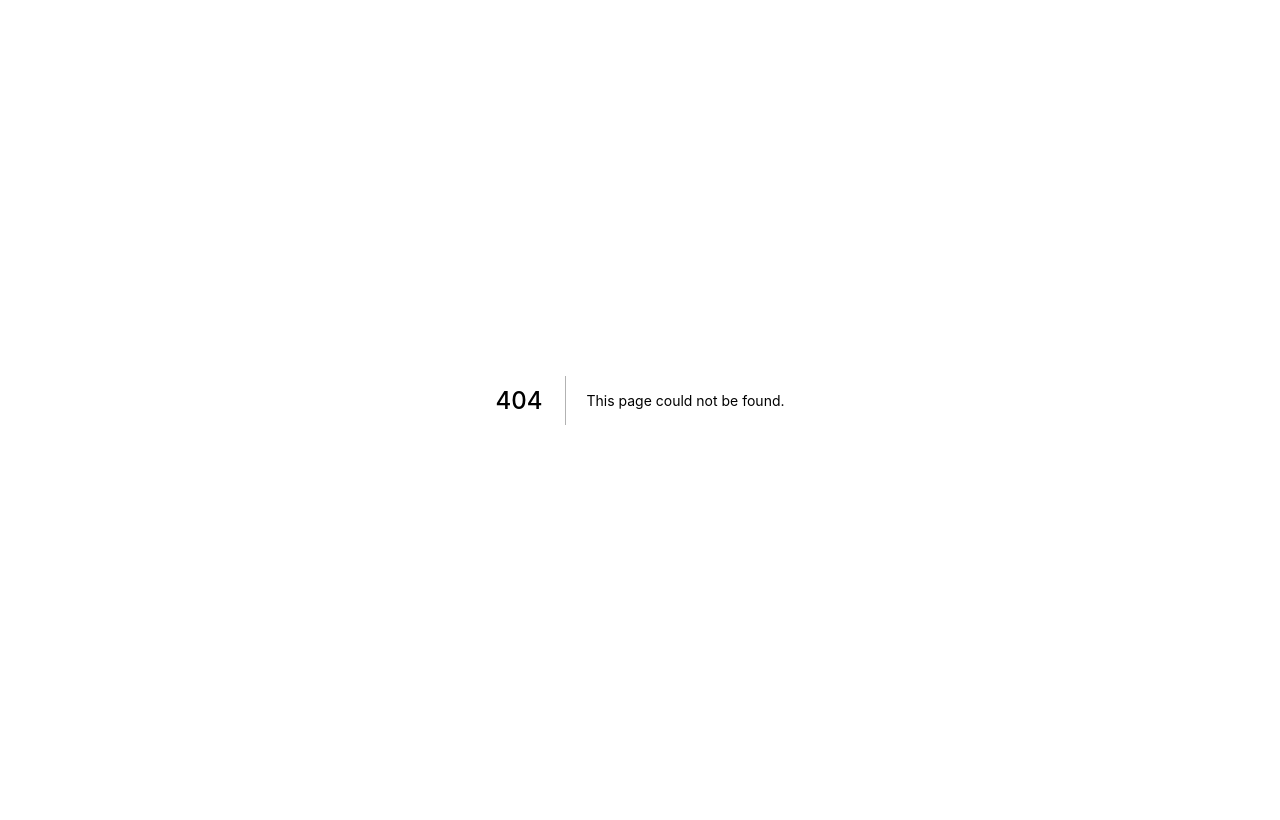
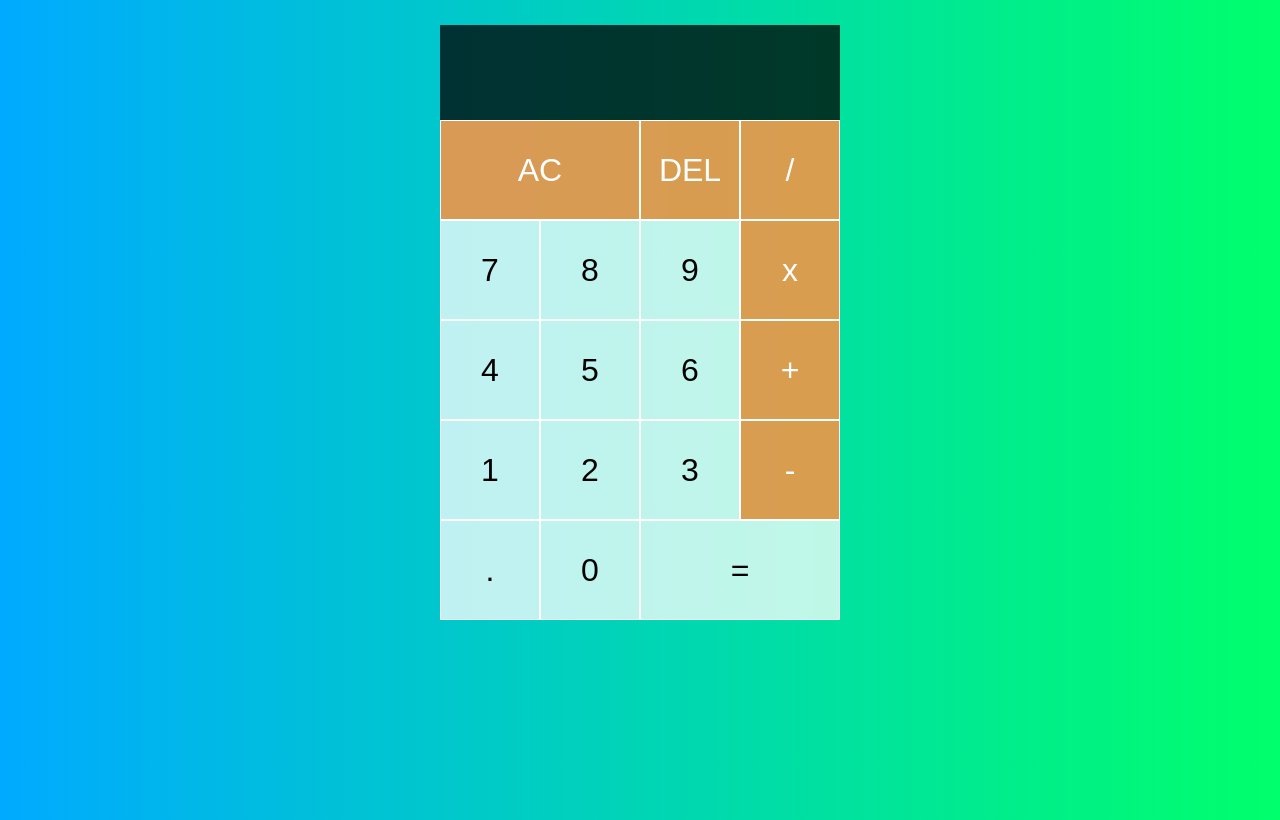
Before and after one commit to tryp031/calculator-nextjs, a Next.js app: page /calculator in a window 1280 px wide. Before the commit this address had no page. Built offline with nearby package versions, Linux system fonts and the light colour scheme.

Commit message:
First commit

```diff
--- /dev/null
+++ b/components/Button.js
@@ -0,0 +1,23 @@
+import React from "react";
+
+const isOperator = (val) => {
+  return !isNaN(val) || val === "." || val === "=";
+};
+
+const isSpanTwo = (val) => {
+  return val === "AC" || val === "=";
+};
+const Button = (props) => {
+  return (
+    <button
+      key={props.children}
+      className={`${isOperator(props.children) ? null : "operator"}
+          ${isSpanTwo(props.children) ? "span-two" : null}`}
+      onClick={props.handleClick}
+    >
+      {props.children}
+    </button>
+  );
+};
+
+export default Button;
--- /dev/null
+++ b/components/Output.js
@@ -0,0 +1,12 @@
+import React, { useState } from "react";
+
+const Output = (props) => {
+  return (
+    <div className="output">
+      <div className="previous-operand">{props.previousDisplay}</div>
+      <div className="current-operand">{props.currentOperand}</div>
+    </div>
+  );
+};
+
+export default Output;
--- a/pages/_app.js
+++ b/pages/_app.js
@@ -1,7 +1,7 @@
-import '../styles/globals.css'
+import "../styles/calculator.css";
 
 function MyApp({ Component, pageProps }) {
-  return <Component {...pageProps} />
+  return <Component {...pageProps} />;
 }
 
-export default MyApp
+export default MyApp;
--- /dev/null
+++ b/pages/calculator/index.js
@@ -0,0 +1,139 @@
+import React, { useState } from "react";
+import Output from "../../components/Output";
+import Button from "../../components/Button";
+
+export default function Calculator() {
+  const [previousDisplay, setPreviousDisplay] = useState("");
+  const [previousOperand, setPreviousOperand] = useState("");
+  const [currentOperand, setCurrentOperand] = useState("");
+  const [operation, setOperation] = useState();
+  const keyboard = [
+    "AC",
+    "DEL",
+    "/",
+    "7",
+    "8",
+    "9",
+    "x",
+    "4",
+    "5",
+    "6",
+    "+",
+    "1",
+    "2",
+    "3",
+    "-",
+    ".",
+    "0",
+    "=",
+  ];
+  const buttons = [];
+
+  const isOperator = (val) => {
+    return !isNaN(val) || val === "." || val === "=";
+  };
+
+  // Handles
+  const handleClear = () => {
+    setCurrentOperand("");
+    setPreviousOperand("");
+    setPreviousDisplay("");
+    setOperation(undefined);
+  };
+
+  const handleDelete = () => {
+    setCurrentOperand(currentOperand.toString().slice(0, -1));
+  };
+
+  const handleAppendNumber = (number) => {
+    if (
+      (number === "." && currentOperand.includes(".")) ||
+      number === "=" ||
+      number === "AC" ||
+      number === "DEL"
+    )
+      return;
+    setCurrentOperand(currentOperand.toString() + number.toString());
+  };
+
+  const handleChooseOperation = (operation) => {
+    if (
+      currentOperand === "" ||
+      (operation === "=" && currentOperand.includes("=")) ||
+      operation === "AC" ||
+      operation === "DEL"
+    )
+      return;
+
+    if (previousOperand !== "") {
+      compute();
+    } else {
+      setOperation(operation);
+      setPreviousOperand(currentOperand);
+      setPreviousDisplay(`${currentOperand} ${operation} `);
+      setCurrentOperand("");
+    }
+  };
+
+  const compute = () => {
+    let computation;
+    const prev = parseFloat(previousOperand);
+    const current = parseFloat(currentOperand);
+    if (isNaN(prev) || isNaN(current)) return;
+    switch (operation) {
+      case "+":
+        computation = prev + current;
+        break;
+      case "-":
+        computation = prev - current;
+        break;
+      case "x":
+        computation = prev * current;
+        break;
+      case "/":
+        computation = prev / current;
+        break;
+      default:
+        break;
+    }
+
+    setPreviousOperand("");
+    setPreviousDisplay("");
+    setCurrentOperand(computation);
+    setOperation(undefined);
+  };
+
+  // Init keyboard
+  for (const [i, value] of keyboard.entries()) {
+    buttons.push(
+      <Button
+        key={i}
+        handleClick={() => {
+          if (value === "AC") {
+            handleClear();
+          } else if (value === "DEL") {
+            handleDelete();
+          } else if (value === "=") {
+            compute();
+          } else if (isOperator(value)) {
+            handleAppendNumber(value);
+          } else {
+            handleChooseOperation(value);
+          }
+        }}
+      >
+        {value}
+      </Button>
+    );
+  }
+
+  return (
+    <div className="calculator-grid">
+      <Output
+        currentOperand={currentOperand}
+        previousDisplay={previousDisplay}
+      />
+      {buttons}
+    </div>
+  );
+}
--- /dev/null
+++ b/styles/calculator.css
@@ -0,0 +1,71 @@
+*,
+*::before,
+*::after {
+  box-sizing: border-box;
+  font-family: Gotham Rounded, sans-serif;
+  font-weight: normal;
+}
+
+body {
+  padding: 0;
+  margin: 0;
+  background: linear-gradient(to right, #00aaff, #00ff6c);
+}
+
+.calculator-grid {
+  display: grid;
+  justify-content: center;
+  align-items: flex-end;
+  min-height: 100vh;
+  grid-template-columns: repeat(4, 100px);
+  grid-template-rows: minmax(120px, auto) repeat(7, 100px);
+}
+
+.calculator-grid > button {
+  cursor: pointer;
+  font-size: 2rem;
+  border: 1px solid #fff;
+  outline: none;
+  background-color: rgba(255, 255, 255, 0.75);
+  height: 100%;
+}
+
+.calculator-grid > .operator {
+  background-color: rgb(254, 146, 65, 0.85);
+  color: #fff;
+}
+
+.calculator-grid > button:hover {
+  background-color: rgba(255, 255, 255, 0.9);
+}
+
+.calculator-grid > .operator:hover {
+  background-color: rgb(254, 146, 65, 1);
+}
+
+.span-two {
+  grid-column: span 2;
+}
+
+.output {
+  grid-column: 1 / -1;
+  background-color: rgba(0, 0, 0, 0.75);
+  display: flex;
+  align-items: flex-end;
+  justify-content: space-around;
+  flex-direction: column;
+  padding: 10px;
+  word-wrap: break-word;
+  word-break: break-all;
+  min-height: 95px;
+}
+
+.output .previous-operand {
+  color: rgba(255, 255, 255, 0.75);
+  font-size: 1.5rem;
+}
+
+.output .current-operand {
+  color: #fff;
+  font-size: 2.5rem;
+}
--- a/styles/globals.css
+++ b/styles/globals.css
@@ -10,7 +10,3 @@ a {
   color: inherit;
   text-decoration: none;
 }
-
-* {
-  box-sizing: border-box;
-}
```
Also changed, not shown: pages/index.js (+11 -45 lines), 1 other file (tests, documents, lock files or other folders).
